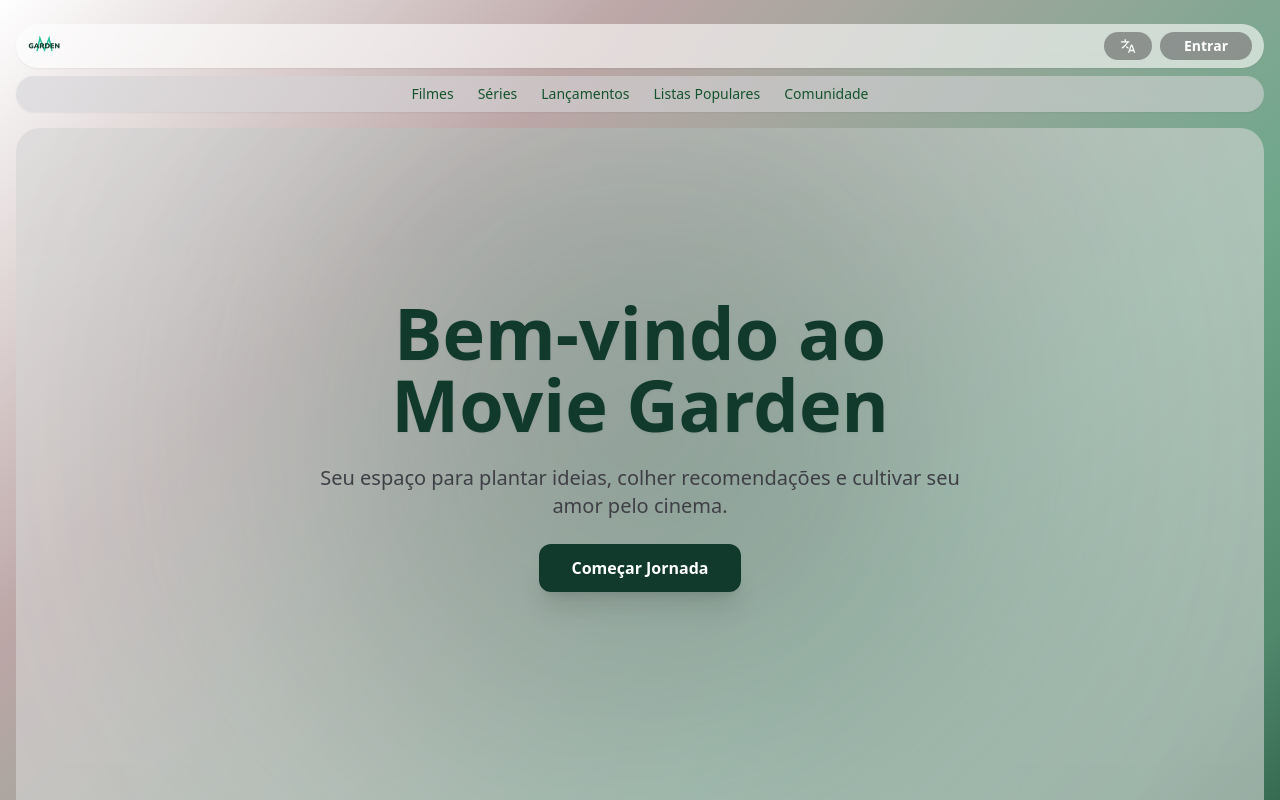
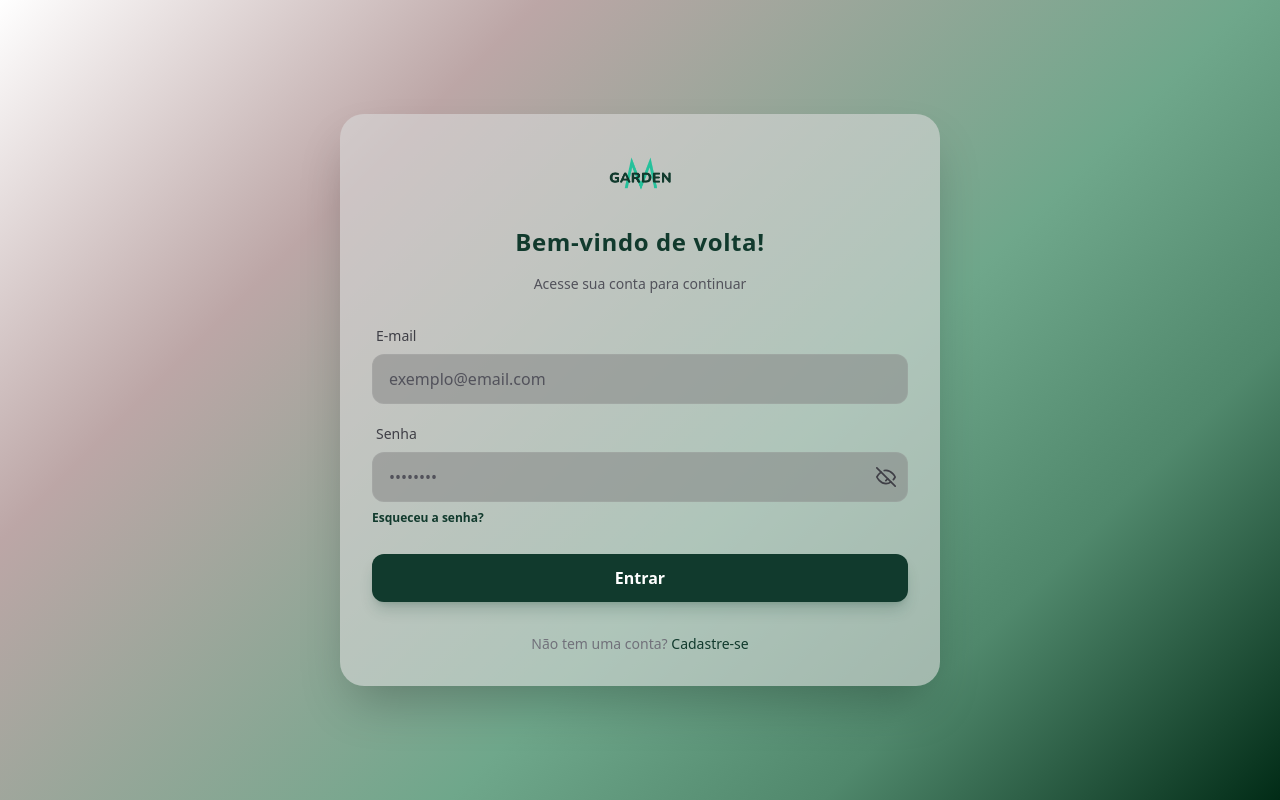
Before and after one commit to danilotavares-dev/movie-garden, a React (Vite) app in the folder apps/web/: page /login in a window 1280 px wide. Shown: the top 800 px of the page. Built offline with nearby package versions, Linux system fonts and the light colour scheme.

Commit message:
update: cria rotas de navegação entre as páginas principais.

```diff
--- a/apps/web/src/App.tsx
+++ b/apps/web/src/App.tsx
@@ -1,9 +1,20 @@
-//import { Catalog } from './pages/Catalog'
+import { BrowserRouter, Routes, Route} from 'react-router-dom'
+
+import { Catalog } from './pages/Catalog'
 import { Login } from './pages/Login'
 import { Cadastro } from './pages/Cadastro'
 import { LandingPage } from './pages/LandingPage'
-import './index.css'
 
 export function App() {
-  return <LandingPage />
+  return (
+    <BrowserRouter>
+      <Routes>
+        <Route path='/' element={<LandingPage/>}/>
+        <Route path='/login' element={<Login/>}/>
+        <Route path='/cadastro' element={<Cadastro/>}/>
+        <Route path='/catalogo' element={<Catalog/>}/>
+
+      </Routes>
+    </BrowserRouter>
+  )
 }
--- a/apps/web/src/pages/Cadastro.tsx
+++ b/apps/web/src/pages/Cadastro.tsx
@@ -1,5 +1,6 @@
 import { Logo } from '@movie-garden/ui'
 import { useState } from 'react'
+import { Link } from 'react-router-dom'
 
 export function Cadastro() {
   const [showPassword, setShowPassword] = useState(false)
@@ -84,12 +85,12 @@ export function Cadastro() {
         <div className="mt-6 text-center">
           <p className="text-zinc-600 text-sm">
             Já tem uma conta?{' '}
-            <a
-              href="/login"
+            <Link
+              to="/login"
               className="text-[#113A2D] hover:underline font-medium hover:text-[#113A2D] transition-colors"
             >
               Fazer login
-            </a>
+            </Link>
           </p>
         </div>
       </div>
--- a/apps/web/src/pages/LandingPage.tsx
+++ b/apps/web/src/pages/LandingPage.tsx
@@ -1,6 +1,9 @@
+import { useNavigate } from 'react-router-dom'
 import { Logo, LanguageIcon } from '@movie-garden/ui'
 
 export function LandingPage() {
+  const navigate = useNavigate()
+
   return (
     <div className="min-h-screen bg-custom-gradient py-3 px-4 overflow-x-hidden">
       <header className="mb-7 sticky top-3 z-50">
@@ -18,6 +21,7 @@ export function LandingPage() {
 
             <button
               type="button"
+              onClick={() => navigate('/login')}
               className="px-6 h-7 bg-[#616161]/60 hover:bg-[#616161]/80 rounded-full flex items-center justify-center text-white text-sm font-bold transition-colors"
             >
               Entrar
--- a/apps/web/src/pages/Login.tsx
+++ b/apps/web/src/pages/Login.tsx
@@ -1,4 +1,5 @@
 import { Logo } from '@movie-garden/ui'
+import { Link } from 'react-router-dom'
 import { useState } from 'react'
 
 export function Login() {
@@ -110,12 +111,12 @@ export function Login() {
         <div className="mt-8 text-center">
           <p className="text-zinc-500 text-sm">
             Não tem uma conta?{' '}
-            <a
-              href="/"
+            <Link
+              to="/cadastro"
               className="text-[#113A2D] hover:underline font-medium hover:text-[#113A2D] transition-colors"
             >
               Cadastre-se
-            </a>
+            </Link>
           </p>
         </div>
       </div>
```
